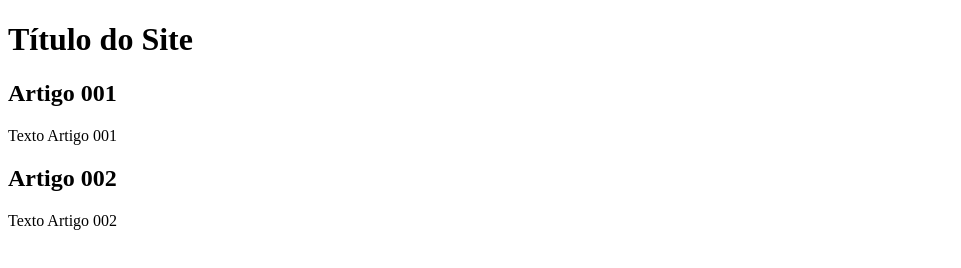
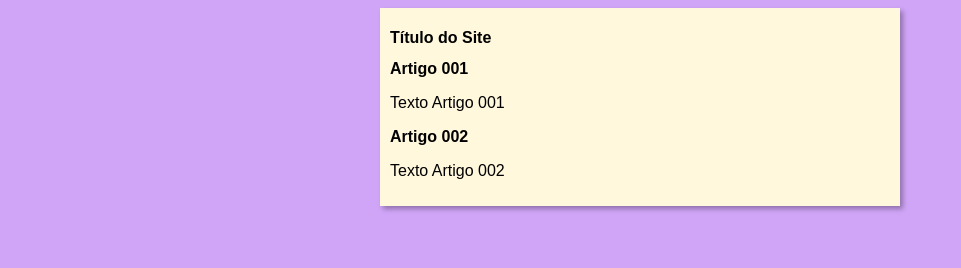
Before and after one commit to scarmato/projeto-site, a plain HTML site: page index.html in a window 1280 px wide. Shown: the whole page, without its empty margins (0-961 px from the left). Drawn offline with Linux system fonts and the light colour scheme.

Commit message:
iniciei o design

```diff
--- /dev/null
+++ b/estilos/style.css
@@ -0,0 +1,17 @@
+*{
+    font-family: Arial, Helvetica, sans-serif;
+    font-size: 16px;
+}
+
+body{
+    background-color: rgb(208, 165, 248);
+
+}
+
+main{
+    background-color: cornsilk;
+    width: 500px;
+    margin: auto;
+    box-shadow: 3px 3px 5px rgba(0, 0, 0, 0.315);
+    padding: 10px;
+}
--- a/index.html
+++ b/index.html
@@ -4,6 +4,7 @@
     <meta charset="UTF-8">
     <meta name="viewport" content="width=device-width, initial-scale=1.0">
     <title>Título do Site</title>
+    <link rel="stylesheet" href="estilos/style.css">
 </head>
 <body>
     <main>
```
